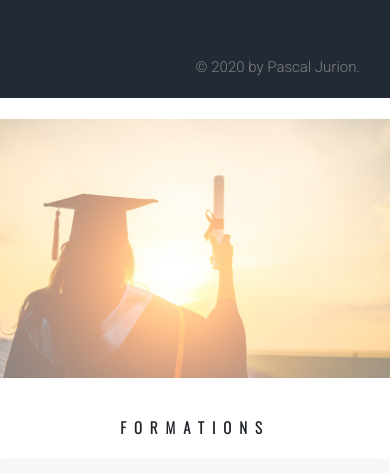
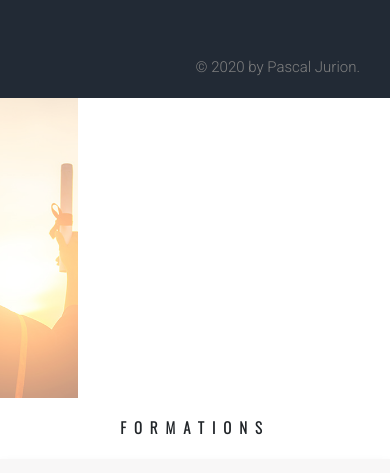
Before and after one commit to c3soft/CV, a plain HTML site: page index.html in a window 390 px wide. Shown: the part 746-1219 px from the top of the page. Drawn offline with nearby package versions, Linux system fonts and the light colour scheme; a script that the page names is missing.

Commit message:
resize image parallax

```diff
--- a/style.css
+++ b/style.css
@@ -841,11 +841,11 @@ h1.ml7.text-wrapper {
         background-image: url('./img/schoolm.jpg');
         min-height: 300px;
         background-position: center;
-        background-size: contain;
+        background-size: cover;
         background-repeat: no-repeat;
         background-attachment: fixed;
-        /* width: 100%;
-        max-width: 575px;
+        width: 20%;
+       /*  max-width: 575px;
         min-height: 400px; */
 
 /*
```
